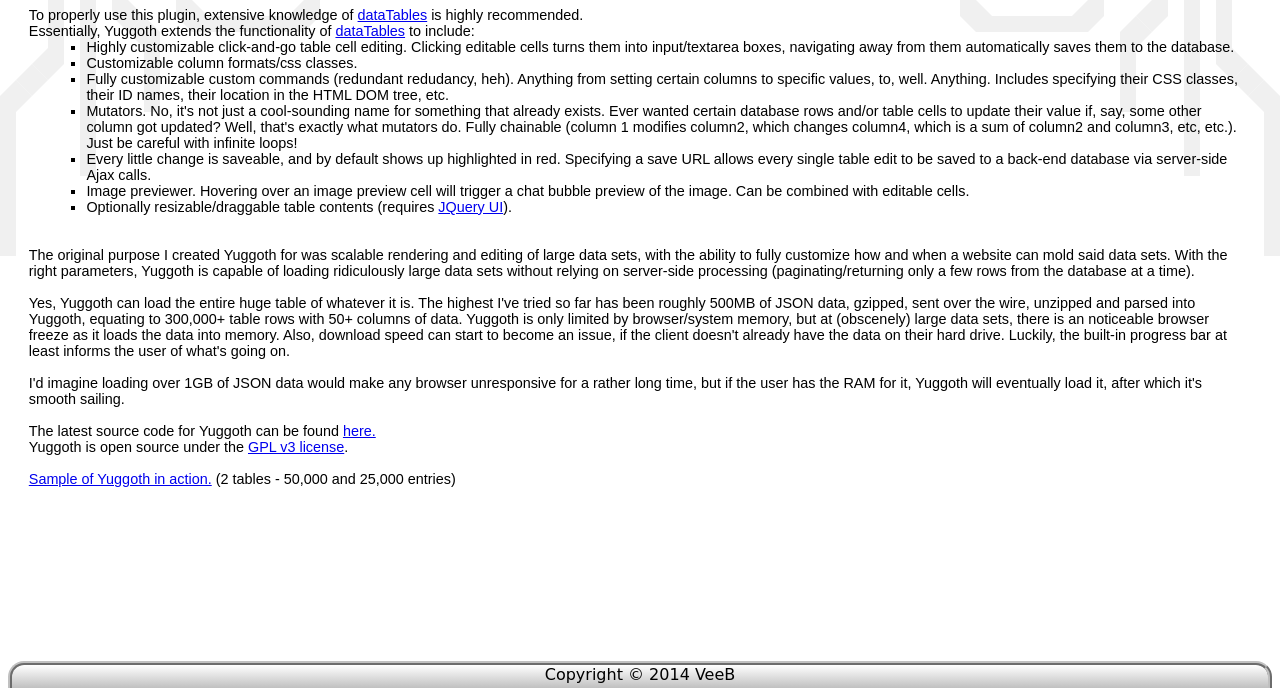
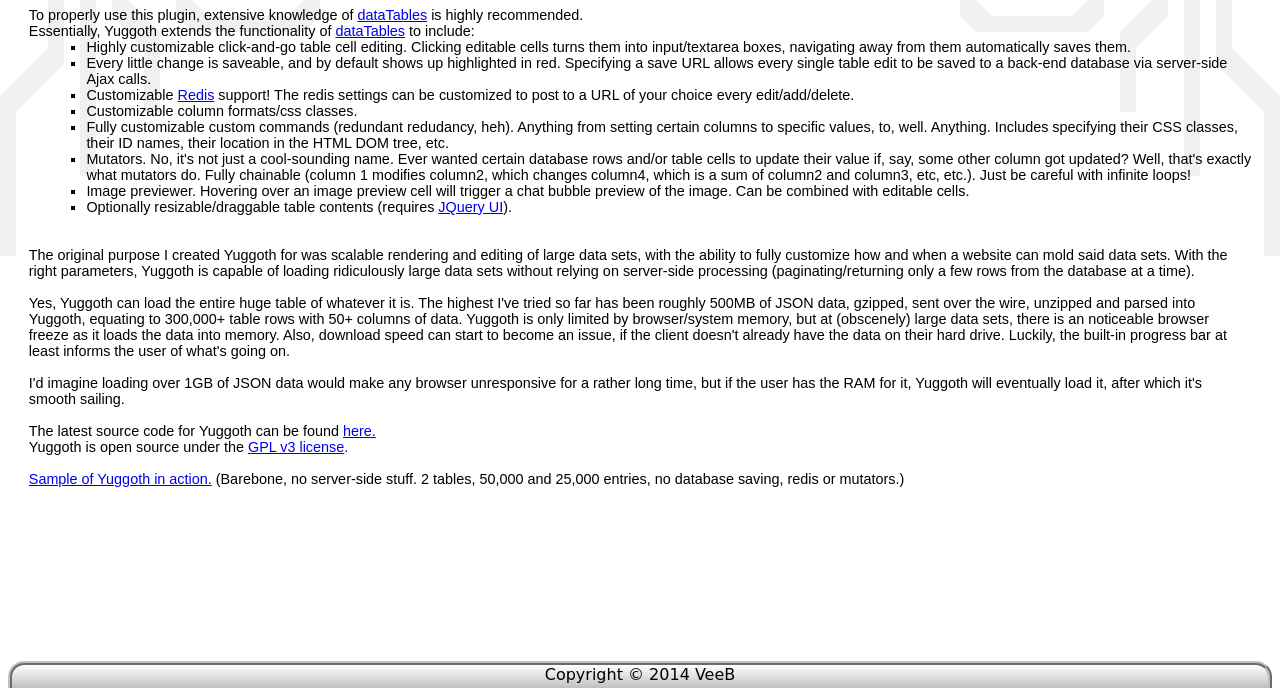
Before and after one commit to vbobkov/veeb, a CodeIgniter app: page /shenanigans/yuggoth in a window 1280 px wide. Shown: the part 112-800 px from the top of the page. Run offline with CodeIgniter, Linux system fonts and the light colour scheme.

Commit message:
yuggoth article edits

```diff
--- a/application/views/yuggoth.php
+++ b/application/views/yuggoth.php
@@ -2,11 +2,12 @@
 To properly use this plugin, extensive knowledge of <a target="_blank" href="http://datatables.net/">dataTables</a> is highly recommended.
 <br />
 Essentially, Yuggoth extends the functionality of <a target="_blank" href="http://datatables.net/">dataTables</a> to include:
-<li>Highly customizable click-and-go table cell editing. Clicking editable cells turns them into input/textarea boxes, navigating away from them automatically saves them to the database.</li>
+<li>Highly customizable click-and-go table cell editing. Clicking editable cells turns them into input/textarea boxes, navigating away from them automatically saves them.</li>
+<li>Every little change is saveable, and by default shows up highlighted in red. Specifying a save URL allows every single table edit to be saved to a back-end database via server-side Ajax calls.</li>
+<li>Customizable <a target="_blank" href="http://redis.io/">Redis</a> support! The redis settings can be customized to post to a URL of your choice every edit/add/delete.</li>
 <li>Customizable column formats/css classes.</li>
 <li>Fully customizable custom commands (redundant redudancy, heh).  Anything from setting certain columns to specific values, to, well. Anything. Includes specifying their CSS classes, their ID names, their location in the HTML DOM tree, etc.</li>
-<li>Mutators. No, it's not just a cool-sounding name for something that already exists. Ever wanted certain database rows and/or table cells to update their value if, say, some other column got updated? Well, that's exactly what mutators do. Fully chainable (column 1 modifies column2, which changes column4, which is a sum of column2 and column3, etc, etc.). Just be careful with infinite loops!</li>
-<li>Every little change is saveable, and by default shows up highlighted in red. Specifying a save URL allows every single table edit to be saved to a back-end database via server-side Ajax calls.</li>
+<li>Mutators. No, it's not just a cool-sounding name. Ever wanted certain database rows and/or table cells to update their value if, say, some other column got updated? Well, that's exactly what mutators do. Fully chainable (column 1 modifies column2, which changes column4, which is a sum of column2 and column3, etc, etc.). Just be careful with infinite loops!</li>
 <li>Image previewer. Hovering over an image preview cell will trigger a chat bubble preview of the image. Can be combined with editable cells.</li>
 <li>Optionally resizable/draggable table contents (requires <a target="_blank" href="https://jqueryui.com/">JQuery UI</a>).</li>
 
@@ -24,5 +25,5 @@
 <br />
 Yuggoth is open source under the <a target="_blank" href="http://www.gnu.org/licenses/gpl.html">GPL v3 license</a>.
 <br /><br />
-<a target="_blank" href="/shenanigans/yuggoth_sample">Sample of Yuggoth in action.</a> (2 tables - 50,000 and 25,000 entries)
+<a target="_blank" href="/shenanigans/yuggoth_sample">Sample of Yuggoth in action.</a> (Barebone, no server-side stuff. 2 tables, 50,000 and 25,000 entries, no database saving, redis or mutators.)
 </ul>
```
Also changed, not shown: assets/css/yuggoth_sample.css (+21 -0 lines).
